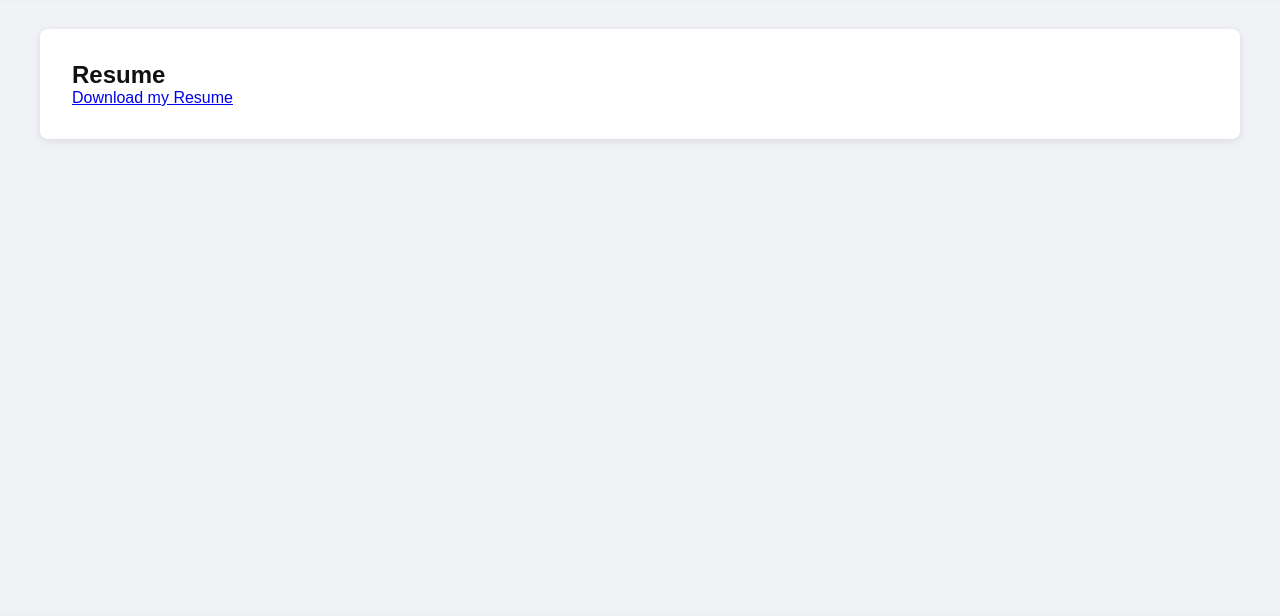
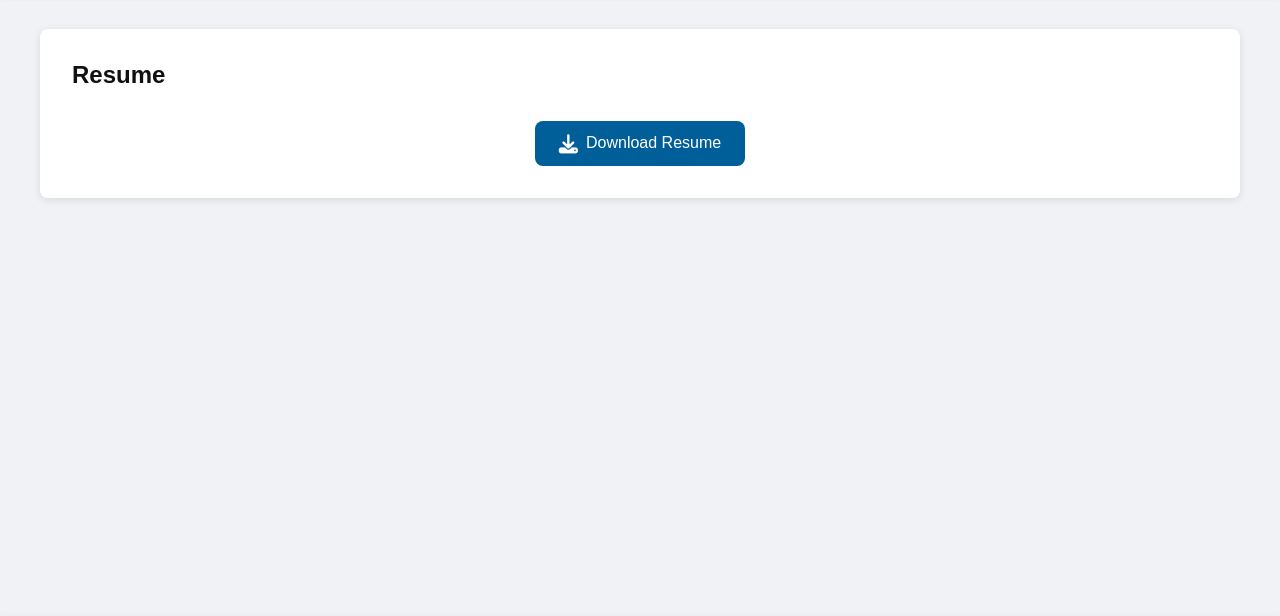
Before and after one commit to sh1raxx/sh1rax.github.io, a plain HTML site: page index.html in a window 1280 px wide. Both pictures are taken after a click on the button "Resume". Shown: the part 108-724 px from the top of the page. Drawn offline with Linux system fonts and the light colour scheme; a small style sheet from the web is missing.

Commit message:
Added Resume

```diff
--- a/index.html
+++ b/index.html
@@ -160,9 +160,12 @@
       <!-- Resume -->
       <section id="Resume" class="tab-content">
         <h2>Resume</h2>
-        <p>
-          <a href="resume.pdf" target="_blank">Download my Resume</a>
-        </p>
+        <div class="resume-download">
+          <a href="Resources/resume.pdf" class="download-button" download>
+            <i class="fas fa-download"></i>
+            Download Resume
+          </a>
+        </div>
       </section>
     </div>
   </main>
--- a/scripts/Style.css
+++ b/scripts/Style.css
@@ -355,9 +355,32 @@ body, html {
 
 /* ========== RESUME ========== */
 .resume h2 { margin-bottom: 1rem; }
-.resume a {
-  color: var(--accent);
-  font-weight: bold;
+
+.resume-download {
+  display: flex;
+  justify-content: center;
+  margin-top: 2rem;
+}
+
+.download-button {
+  display: inline-flex;
+  align-items: center;
+  gap: 0.5rem;
+  padding: 0.8rem 1.5rem;
+  background-color: var(--accent);
+  color: white;
+  text-decoration: none;
+  border-radius: 8px;
+  font-weight: 500;
+  transition: background-color 0.3s ease;
+}
+
+.download-button:hover {
+  background-color: var(--accent-hover);
+}
+
+.download-button i {
+  font-size: 1.2rem;
 }
 
 /* Main Project Card */
```
Also changed, not shown: 1 other file.
